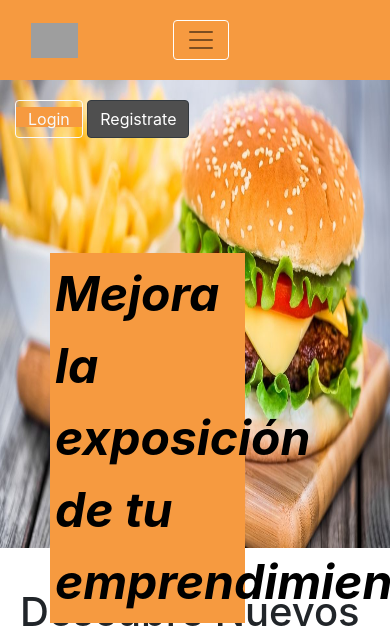
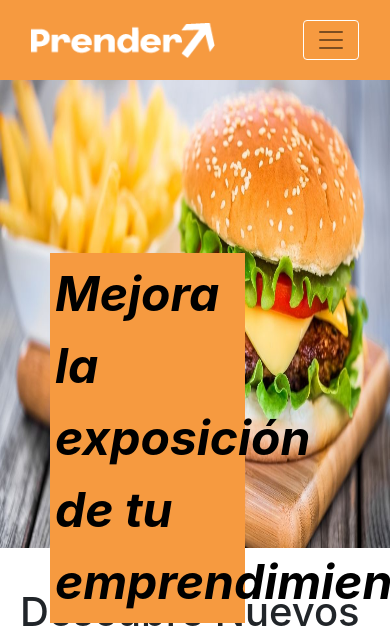
Before and after one commit to CamiloFloresDuoc/Prender, a Django app: page / in a window 390 px wide; the page is wider, and only the part inside the window is pictured. Shown: the top 635 px of that part. Run offline with Django 3.2, Linux system fonts and the light colour scheme; some libraries are stand-ins or nearby versions; grey boxes are pictures that could not be loaded.

Commit message:
inclusion logo, arreglo responsividad navbar

```diff
--- a/Prender/core/static/core/css/nuestroestilo.css
+++ b/Prender/core/static/core/css/nuestroestilo.css
@@ -108,8 +108,9 @@ nav {
     border-radius: 5px;
 }
 .reglog{
-    justify-content: center;
-    padding-top: 20px;
+    justify-content: right;
+    margin: 5px 10px 5px 15px;
+    padding-left: 5px;
 }
 
 #busqueda {
--- a/Prender/core/templates/core/index.html
+++ b/Prender/core/templates/core/index.html
@@ -16,22 +16,14 @@
     <div class="container-fluid">
 <!--Nav-->
         <nav class="row" id="navi">
-            <div class="col-8">
+            <div class="col">
                 <nav class="navbar navbar-expand-lg navbar-light">
-                    <img src="{% static 'core/img/letra1.png' %}" height="45px" class="navbar-brand" alt="">
+                    <img src="{% static 'core/img/logo-prender.png' %}" height="45px" class="navbar-brand" alt="">
                     <button class="navbar-toggler" type="button" data-toggle="collapse" data-target="#navbarNav" aria-controls="navbarNav" aria-expanded="false" aria-label="Toggle navigation">
                         <span class="navbar-toggler-icon"></span>
                     </button>
                     <div class="collapse navbar-collapse" id="navbarNav">
-                        <ul class="navbar-nav">
-                            <li class="nav-item">
-                                <div class="input-group mb-3">
-                                    <input type="input" class="form-control" placeholder="Buscar" aria-label="Buscar" aria-describedby="basic-addon2">
-                                    <div class="input-group-append">
-                                      <span class="input-group-text" id="basic-addon2"><i class="fas fa-search"></i></span>
-                                    </div>
-                                </div>
-                            </li>
+                        <ul class="navbar-nav mr-auto">
                             <li class="nav-item">
                                 <div class="dropdown">
                                     <button class="btn btn-secondary dropdown-toggle" type="button" id="dropdownMenuButton" data-toggle="dropdown" aria-expanded="false">
@@ -44,13 +36,28 @@
                                     </div>
                                   </div>
                             </li>
+                            <li class="nav-item">
+                                <div class="input-group mb-3">
+                                    <form class="form-inline my-2 my-lg-0">
+                                        <input class="form-control mr-sm-2" type="search" placeholder="Buscar" aria-label="Search">
+                                        <button class="btn btn-outline-light my-2 my-sm-0" type="submit">Buscar</button>
+                                      </form>
+                                </div>
+                                <!-- forma con icon -->
+                                <!-- <div class="input-group mb-3">
+                                    <input type="input" class="form-control" placeholder="Buscar" aria-label="Buscar" aria-describedby="basic-addon2">
+                                    <div class="input-group-append">
+                                      <span class="input-group-text" id="basic-addon2"><i class="fas fa-search"></i></span>
+                                    </div>
+                                </div> -->
+                            </li>
                         </ul>
+                        <div class="reglog">
+                            <a href="{% url 'login' %}"><button type="button" class="btn btn-outline-light">Login</button></a>
+                            <a href="{% url 'register' %}"><button type="button" class="btn btn-dark">Registrate</button></a>
+                        </div>
                     </div>
                 </nav>
-            </div>
-            <div class="col reglog">
-                <a href="{% url 'login' %}"><button type="button" class="btn btn-outline-light">Login</button></a>
-                <a href="{% url 'register' %}"><button type="button" class="btn btn-dark">Registrate</button></a>
             </div>
         </nav>
         <br>
--- a/Prender/core/templates/core/login.html
+++ b/Prender/core/templates/core/login.html
@@ -22,7 +22,7 @@
         <nav class="row" id="navi">
             <div class="col-9">
                 <nav class="navbar navbar-expand-lg navbar-light">
-                    <img src="{% static 'core/img/letra1.png' %}" height="45px" class="navbar-brand" alt="">
+                    <img src="{% static 'core/img/logo-prender.png' %}" height="45px" class="navbar-brand" alt="">
                     <button class="navbar-toggler" type="button" data-toggle="collapse" data-target="#navbarNav" aria-controls="navbarNav" aria-expanded="false" aria-label="Toggle navigation">
                     <span class="navbar-toggler-icon"></span>
                     </button>
--- a/Prender/core/templates/core/register.html
+++ b/Prender/core/templates/core/register.html
@@ -20,7 +20,7 @@
         <nav class="row" id="navi">
             <div class="col-9">
                 <nav class="navbar navbar-expand-lg navbar-light">
-                    <img src="{% static 'core/img/letra1.png' %}" height="45px" class="navbar-brand" alt="">
+                    <img src="{% static 'core/img/logo-prender.png' %}" height="45px" class="navbar-brand" alt="">
                     <button class="navbar-toggler" type="button" data-toggle="collapse" data-target="#navbarNav" aria-controls="navbarNav" aria-expanded="false" aria-label="Toggle navigation">
                     <span class="navbar-toggler-icon"></span>
                     </button>
```
Also changed, not shown: Prender/core/static/core/img/logo-prender.png (added).
